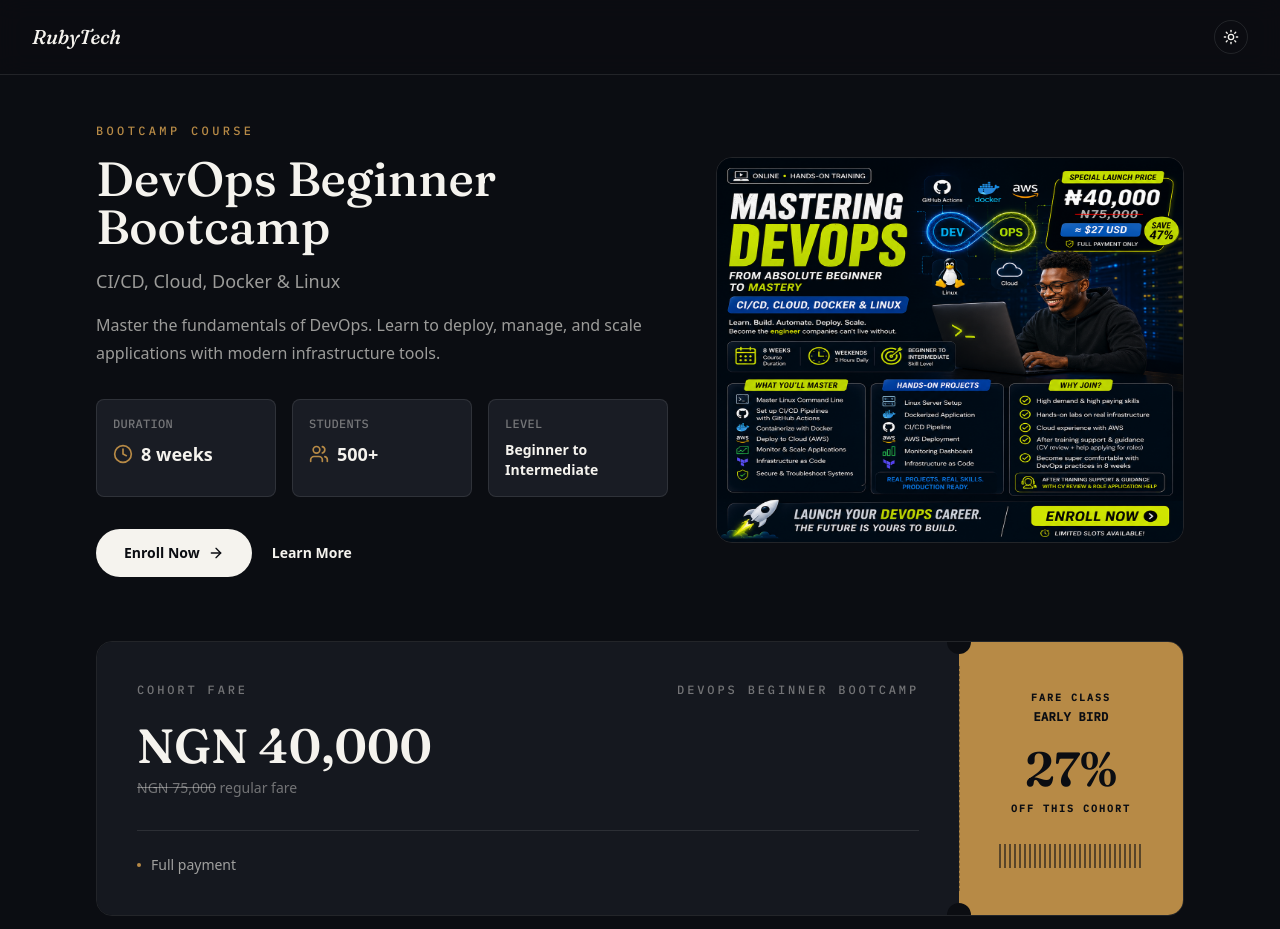
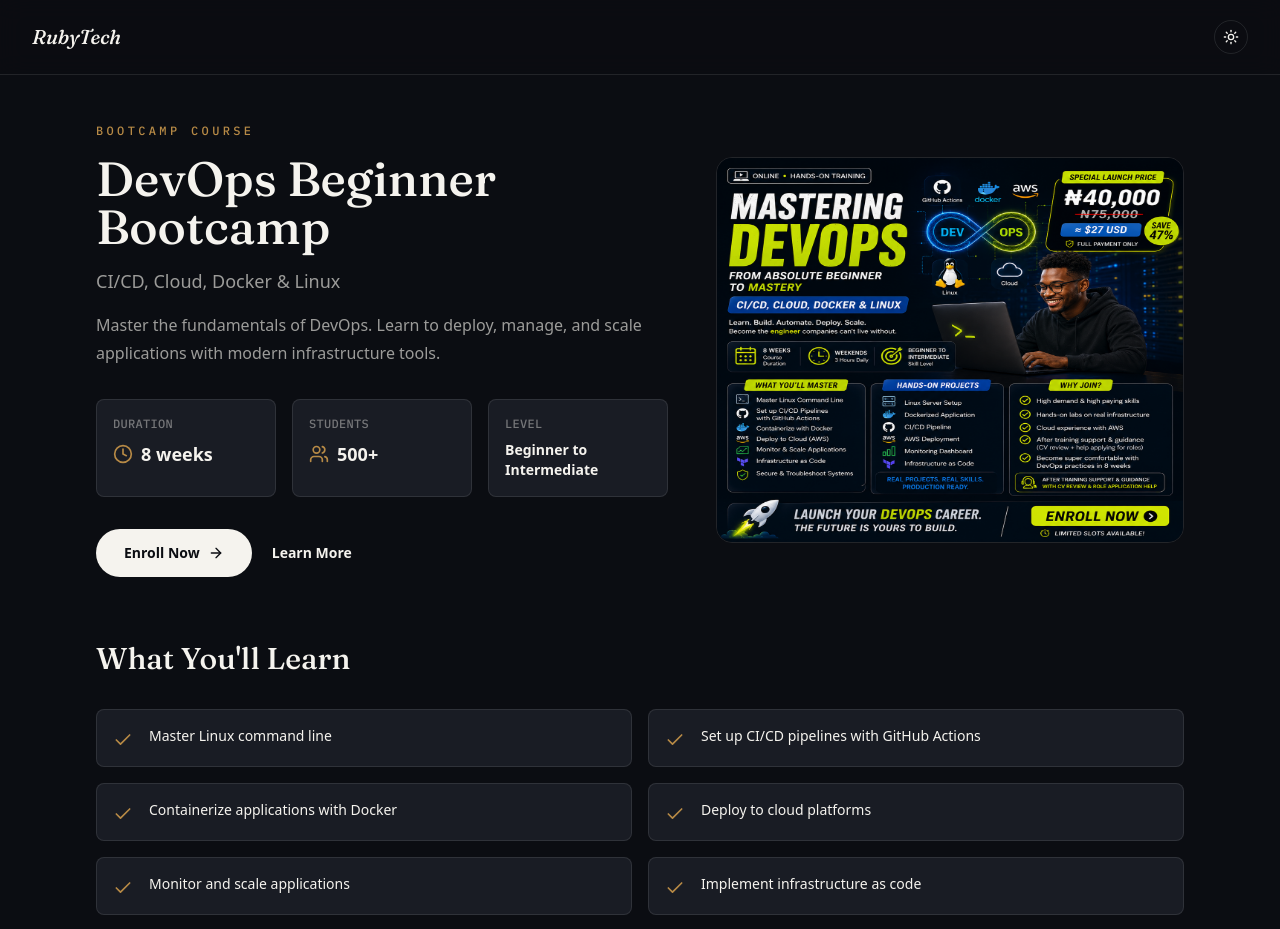
Before and after one commit to KodenOps/techwithlumii, a Next.js app: page /courses/devops-beginner-bootcamp in a window 1280 px wide. Shown: the top 929 px of the page. Built offline with nearby package versions, Linux system fonts and the light colour scheme.

Commit message:
updated the page layout for the course

```diff
--- a/src/app/courses/[slug]/page.tsx
+++ b/src/app/courses/[slug]/page.tsx
@@ -220,7 +220,7 @@
         </button>
       </header>
 
-      <div className="mx-auto max-w-6xl px-6 py-8 lg:px-8 lg:py-12">
+      <div className="mx-auto md:max-w-6xl w-full px-4 md:px-6 py-8 lg:px-8 lg:py-12">
         {/* HERO */}
         <motion.section
           initial={{ opacity: 0, y: 20 }}
@@ -307,81 +307,6 @@
           </motion.div>
         </motion.section>
 
-        {/* PRICING — boarding pass variation */}
-        <motion.section
-          initial={{ opacity: 0, y: 20 }}
-          whileInView={{ opacity: 1, y: 0 }}
-          viewport={{ once: true }}
-          className="relative mb-16 overflow-hidden rounded-2xl"
-          style={{ border: `1px solid ${line}` }}
-        >
-          <div className="flex flex-col sm:flex-row">
-            {/* MAIN FARE PANEL */}
-            <div className="flex-1 p-8 sm:p-10" style={{ background: cardBg }}>
-              <div className="flex items-center justify-between">
-                <p className="text-xs uppercase tracking-[0.24em]" style={{ color: mutedSoft, ...labelFont }}>
-                  Cohort Fare
-                </p>
-                <p className="text-xs uppercase tracking-[0.24em]" style={{ color: mutedSoft, ...labelFont }}>
-                  {course.slug.replace(/-/g, ' ')}
-                </p>
-              </div>
-
-              <div className="mt-6 flex flex-wrap items-baseline gap-3">
-                <span className="text-5xl font-bold" style={displayFont}>
-                  {course.currency} {course.price.toLocaleString('en-NG')}
-                </span>
-              </div>
-              <p className="mt-2 text-sm" style={{ color: mutedSoft }}>
-                <span className="line-through">{course.currency} {course.originalPrice.toLocaleString('en-NG')}</span>
-                {' '}regular fare
-              </p>
-
-              <div className="mt-8 space-y-2.5 border-t pt-6" style={{ borderColor: line }}>
-                {course.paymentOptions.map((option, i) => (
-                  <div key={i} className="flex items-center gap-2.5 text-sm">
-                    <span className="h-1 w-1 rounded-full" style={{ background: BRASS }} />
-                    <span style={{ color: muted }}>{option}</span>
-                  </div>
-                ))}
-              </div>
-            </div>
-
-            {/* PERFORATION */}
-            <div className="relative hidden w-0 sm:block">
-              <div className="absolute inset-y-6 left-0 border-l border-dashed" style={{ borderColor: isDark ? 'rgba(11,13,18,0.35)' : 'rgba(255,255,255,0.5)' }} />
-              <span className="absolute -top-3 left-1/2 h-6 w-6 -translate-x-1/2 rounded-full" style={{ background: bg }} />
-              <span className="absolute -bottom-3 left-1/2 h-6 w-6 -translate-x-1/2 rounded-full" style={{ background: bg }} />
-            </div>
-            <div className="block h-0 border-t border-dashed sm:hidden" style={{ borderColor: isDark ? 'rgba(11,13,18,0.35)' : 'rgba(255,255,255,0.5)' }} />
-
-            {/* DISCOUNT STUB */}
-            <div
-              className="flex flex-col items-center justify-center gap-1 p-8 text-center sm:w-56 sm:p-10"
-              style={{ background: BRASS, color: bg }}
-            >
-              <span className="text-[10px] font-bold uppercase tracking-[0.2em]" style={labelFont}>
-                Fare Class
-              </span>
-              <span className="text-xs font-semibold uppercase tracking-wide" style={labelFont}>
-                Early Bird
-              </span>
-              <span className="mt-4 text-5xl font-bold leading-none" style={displayFont}>
-                {course.discount}%
-              </span>
-              <span className="mt-1 text-[10px] font-semibold uppercase tracking-[0.2em]" style={labelFont}>
-                Off this cohort
-              </span>
-              <div
-                className="mt-6 h-6 w-full"
-                style={{
-                  background: 'repeating-linear-gradient(90deg, currentColor 0 2px, transparent 2px 5px)',
-                  opacity: 0.55,
-                }}
-              />
-            </div>
-          </div>
-        </motion.section>
 
         {/* LEARNING OUTCOMES */}
         <motion.section
@@ -504,6 +429,74 @@
             ))}
           </div>
         </motion.section>
+        {/* PRICING — boarding pass variation */}
+        <motion.section
+          initial={{ opacity: 0, y: 20 }}
+          whileInView={{ opacity: 1, y: 0 }}
+          viewport={{ once: true }}
+          className="relative mb-16 overflow-hidden rounded-2xl"
+          style={{ border: `1px solid ${line}` }}
+        >
+          <div className="flex flex-col sm:flex-row">
+            {/* MAIN FARE PANEL */}
+            <div className="flex-1 p-8 sm:p-10" style={{ background: cardBg }}>
+              <div className="flex items-center justify-between">
+                <p className="text-xs uppercase tracking-[0.24em]" style={{ color: mutedSoft, ...labelFont }}>
+                  Cohort Fare
+                </p>
+
+              </div>
+
+              <div className="mt-6 flex flex-wrap items-baseline gap-3">
+                <span className="text-5xl font-bold" style={displayFont}>
+                  {course.currency} {course.price.toLocaleString('en-NG')}
+                </span>
+              </div>
+              <p className="mt-2 text-sm" style={{ color: mutedSoft }}>
+                <span className="line-through">{course.currency} {course.originalPrice.toLocaleString('en-NG')}</span>
+                {' '}regular fare
+              </p>
+
+              <div className="mt-8 space-y-2.5 border-t pt-6" style={{ borderColor: line }}>
+
+              </div>
+            </div>
+
+            {/* PERFORATION */}
+            <div className="relative hidden w-0 sm:block">
+              <div className="absolute inset-y-6 left-0 border-l border-dashed" style={{ borderColor: isDark ? 'rgba(11,13,18,0.35)' : 'rgba(255,255,255,0.5)' }} />
+              <span className="absolute -top-3 left-1/2 h-6 w-6 -translate-x-1/2 rounded-full" style={{ background: bg }} />
+              <span className="absolute -bottom-3 left-1/2 h-6 w-6 -translate-x-1/2 rounded-full" style={{ background: bg }} />
+            </div>
+            <div className="block h-0 border-t border-dashed sm:hidden" style={{ borderColor: isDark ? 'rgba(11,13,18,0.35)' : 'rgba(255,255,255,0.5)' }} />
+
+            {/* DISCOUNT STUB */}
+            <div
+              className="flex flex-col items-center justify-center gap-1 p-8 text-center sm:w-56 sm:p-10"
+              style={{ background: BRASS, color: bg }}
+            >
+              <span className="text-[10px] font-bold uppercase tracking-[0.2em]" style={labelFont}>
+                Fare Class
+              </span>
+              <span className="text-xs font-semibold uppercase tracking-wide" style={labelFont}>
+                Early Bird
+              </span>
+              <span className="mt-4 text-5xl font-bold leading-none" style={displayFont}>
+                {course.discount}%
+              </span>
+              <span className="mt-1 text-[10px] font-semibold uppercase tracking-[0.2em]" style={labelFont}>
+                Off this cohort
+              </span>
+              <div
+                className="mt-6 h-6 w-full"
+                style={{
+                  background: 'repeating-linear-gradient(90deg, currentColor 0 2px, transparent 2px 5px)',
+                  opacity: 0.55,
+                }}
+              />
+            </div>
+          </div>
+        </motion.section>
 
         {/* FAQ */}
         <motion.section
@@ -541,17 +534,19 @@
         </motion.section>
 
         {/* ENROLL / REGISTRATION SECTION */}
-        <motion.section
+      <motion.section
           id="enroll"
           ref={enrollRef}
           initial={{ opacity: 0, y: 20 }}
           whileInView={{ opacity: 1, y: 0 }}
           viewport={{ once: true }}
-          className="mb-16 rounded-3xl p-8 sm:p-12 lg:p-16"
-          style={{ background: cardBgSoft, border: `1px solid ${line}` }}
-        >
+          className="mb-16 rounded-3xl p-0 sm:p-12 lg:p-16 border-0 lg:border"
+          style={{
+            background: cardBgSoft,
+            borderColor: line,
+          }}>
           <div className="grid gap-12 lg:grid-cols-[1fr_0.9fr] lg:items-start">
-            <div className="space-y-6">
+            <div className="p-8 space-y-6">
               <h2 className="text-3xl font-semibold sm:text-4xl" style={{ ...displayFont, fontWeight: 500 }}>
                 Ready to Transform Your Career?
               </h2>
@@ -672,9 +667,9 @@
                 </p>
               </form>
             ) : (
-              <div className="rounded-2xl overflow-hidden" style={{ background: cardBg, border: `1px solid ${line}` }}>
+              <div className="rounded-2xl  overflow-hidden" style={{ background: cardBg, border: `1px solid ${line}` }}>
                 <div
-                  className="flex flex-wrap items-center justify-between gap-3 px-7 py-5"
+                  className="flex flex-wrap bg-red-100 items-center justify-between gap-3 px-7 py-5"
                   style={{ background: isDark ? 'rgba(183,138,70,0.14)' : 'rgba(183,138,70,0.18)' }}
                 >
                   <div className="flex items-center gap-3">
@@ -689,28 +684,28 @@
                   <span className="text-xs" style={{ color: BRASS, ...labelFont }}>{course.title}</span>
                 </div>
 
-                <div className="space-y-1 px-7 py-6">
-                  <div className="flex justify-between border-b py-3 text-sm" style={{ borderColor: line }}>
+                <div className="space-y-1 px-7 py-6 ">
+                  <div className="flex md:flex-row flex-col justify-between border-b py-3 text-sm" style={{ borderColor: line }}>
                     <span style={{ color: muted }}>Registered name</span>
                     <span className="font-semibold">{form.fullName}</span>
                   </div>
-                  <div className="flex justify-between border-b py-3 text-sm" style={{ borderColor: line }}>
+                  <div className="flex md:flex-row flex-col justify-between border-b py-3 text-sm" style={{ borderColor: line }}>
                     <span style={{ color: muted }}>Pathway</span>
                     <span className="font-semibold">{course.title}</span>
                   </div>
-                  <div className="flex justify-between border-b py-3 text-sm" style={{ borderColor: line }}>
+                  <div className="flex md:flex-row flex-col justify-between border-b py-3 text-sm" style={{ borderColor: line }}>
                     <span style={{ color: muted }}>Bank name</span>
                     <span className="font-semibold" style={labelFont}>Moniepoint</span>
                   </div>
-                  <div className="flex justify-between border-b py-3 text-sm" style={{ borderColor: line }}>
+                  <div className="flex md:flex-row flex-col justify-between border-b py-3 text-sm" style={{ borderColor: line }}>
                     <span style={{ color: muted }}>Account number</span>
                     <span className="font-semibold" style={labelFont}>6817531903</span>
                   </div>
-                  <div className="flex justify-between border-b py-3 text-sm" style={{ borderColor: line }}>
+                  <div className="flex md:flex-row flex-col justify-between border-b py-3 text-sm" style={{ borderColor: line }}>
                     <span style={{ color: muted }}>Account name</span>
                     <span className="font-semibold" style={labelFont}>Rubytech Consult</span>
                   </div>
-                  <div className="flex justify-between py-3 text-sm">
+                  <div className="flex md:flex-row flex-col justify-between py-3 text-sm">
                     <span style={{ color: muted }}>Amount to pay</span>
                     <span className="text-base font-bold" style={{ color: BRASS, ...labelFont }}>
                       {course.currency} {course.price.toLocaleString('en-NG')}
```
